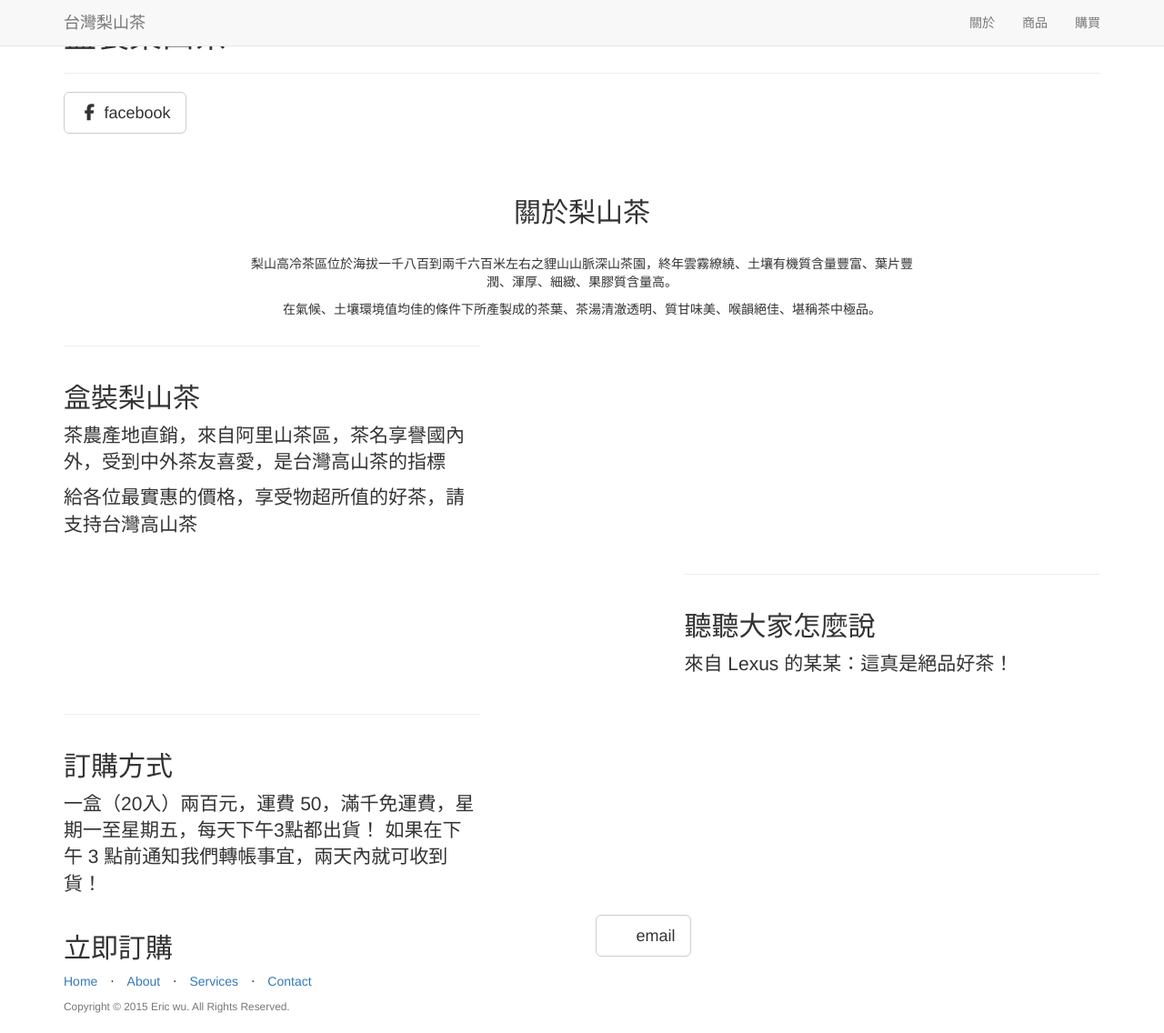
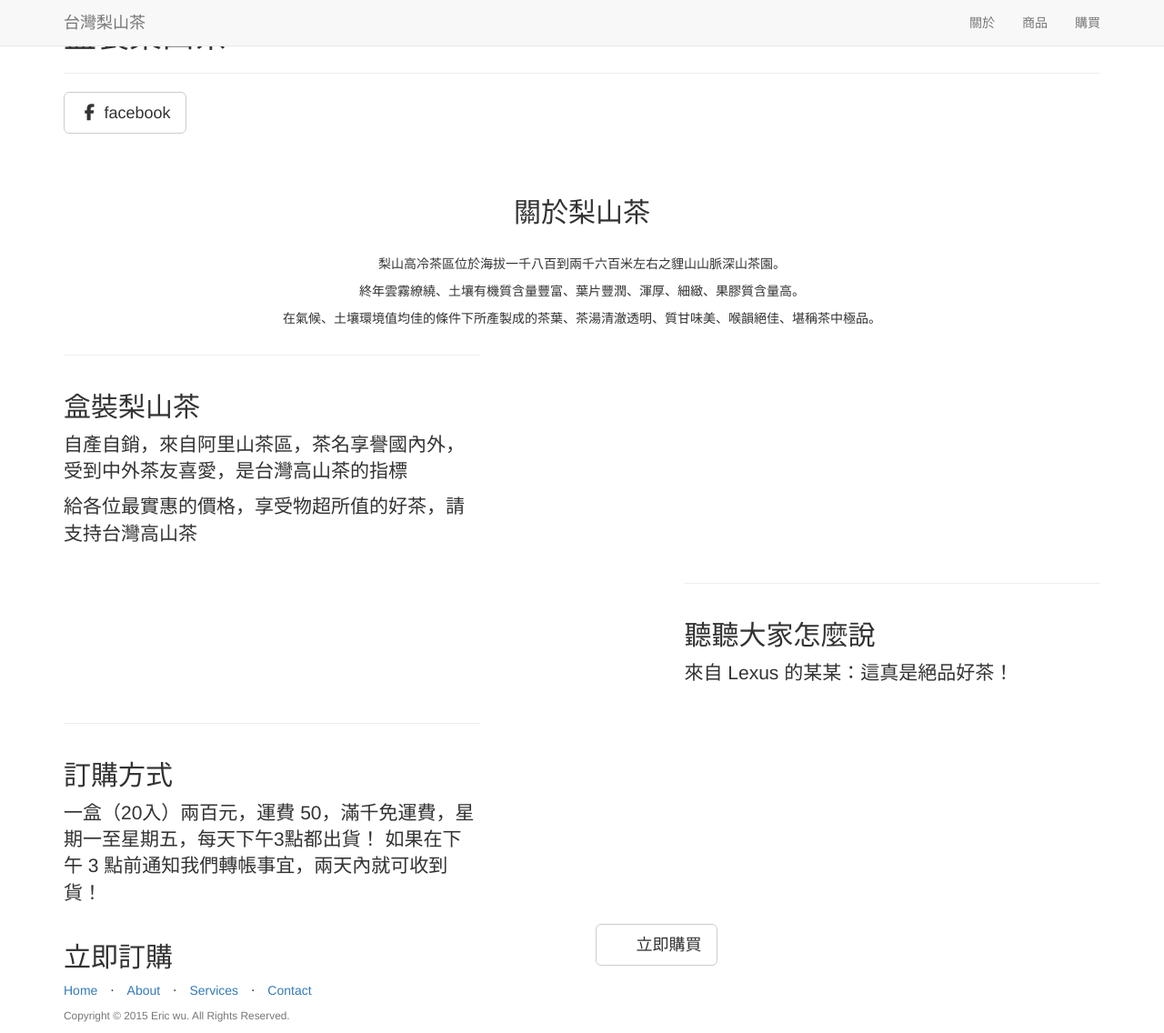
Before and after one commit to eric0324/Lishan_Tea, a Jekyll site: the page built from _posts/2014-09-21-services-1.markdown, in a window 1280 px wide and 1136 px high. Shown: the whole window at 91% size. Built offline with Jekyll 4.4.1, drawn with Linux system fonts in a browser that asks for light colours; nearby versions of some CDN libraries; library files that are not in the unit come from our copies.

```diff
--- a/_includes/about.html
+++ b/_includes/about.html
@@ -5,7 +5,8 @@
               <br/><br/>
               <h2>關於梨山茶</h2>
               <br/>
-<p>梨山高冷茶區位於海拔一千八百到兩千六百米左右之貍山山脈深山茶園，終年雲霧繚繞、土壤有機質含量豐富、葉片豐潤、渾厚、細緻、果膠質含量高。</p>
+<p>梨山高冷茶區位於海拔一千八百到兩千六百米左右之貍山山脈深山茶園。</p>
+  <p>終年雲霧繚繞、土壤有機質含量豐富、葉片豐潤、渾厚、細緻、果膠質含量高。</p>
   <p>在氣候、土壤環境值均佳的條件下所產製成的茶葉、茶湯清澈透明、質甘味美、喉韻絕佳、堪稱茶中極品。
                 <br/>
               </div>
--- a/_includes/contact.html
+++ b/_includes/contact.html
@@ -10,7 +10,7 @@
 					<ul class="list-inline banner-social-buttons">
 						{% for social in site.social %}
 						<li>
-							<a href="mailto:smart032410@gmail.com" class="btn btn-default btn-lg"><i class="fa fa-fw"></i> <span class="network-name">email</span></a>
+							<a href="https://goo.gl/forms/lIgcPVEE3XacAGaA2" class="btn btn-default btn-lg"><i class="fa fa-fw"></i> <span class="network-name">立即購買</span></a>
 						</li>
 						{% endfor %}
 					</ul>
--- a/_posts/2014-09-21-services-1.markdown
+++ b/_posts/2014-09-21-services-1.markdown
@@ -5,6 +5,6 @@
 title: 盒裝梨山茶
 description: |
 ---
-茶農產地直銷，來自阿里山茶區，茶名享譽國內外，受到中外茶友喜愛，是台灣高山茶的指標
+自產自銷，來自阿里山茶區，茶名享譽國內外，受到中外茶友喜愛，是台灣高山茶的指標
 
 給各位最實惠的價格，享受物超所值的好茶，請支持台灣高山茶
```
